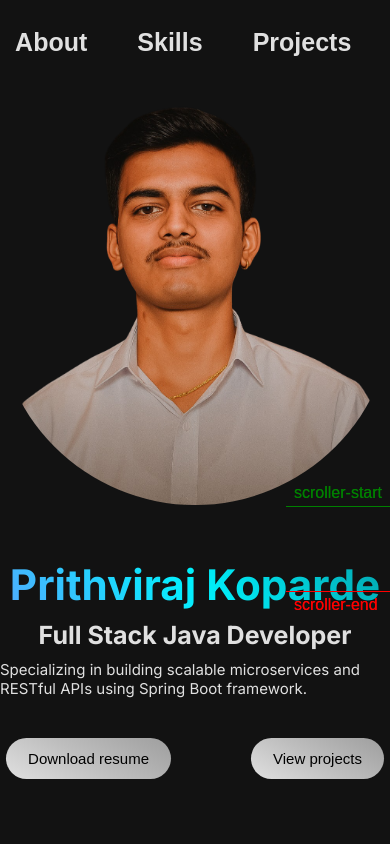
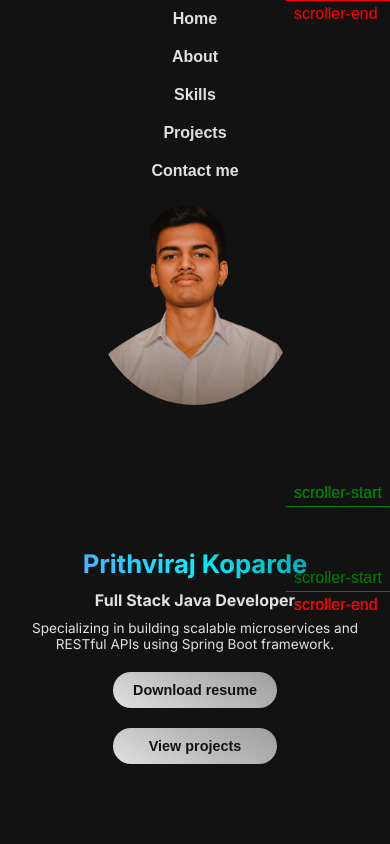
Before and after one commit to Prithviraj-Koparde/Portfolio-Website, a plain HTML site: page index.html in a window 390 px wide. Shown: the top 844 px of the page. Drawn offline with nearby package versions, Linux system fonts and the light colour scheme.

Commit message:
page 1 responsive done

```diff
--- a/script.js
+++ b/script.js
@@ -184,18 +184,28 @@ const skills = [
     { selector: ".aws-load", percent: 40 }
 ];
 
-skills.forEach((skill, index) => {
-    const loader = document.querySelector(skill.selector);
-    const percentage = document.querySelectorAll(".loader-percentage")[index];
-    let count = 0;
 
-    let loadTime = setInterval(() => {
-        if (count <= skill.percent) {
-            count++;
-            loader.style.width = `${count}%`
-            percentage.textContent = `${count}%`
-        } else {
-            clearInterval(loadTime);
-        }
-    }, 20);
-});
+
+ScrollTrigger.create({
+    trigger: "#frontend",
+    scroller: "body",
+    markers: true,
+    start: "top 70%",
+    once: true,
+    onEnter: () => {
+        skills.forEach((skill, index) => {
+            const loader = document.querySelector(skill.selector)
+            const percentage = document.querySelectorAll(".loader-percentage")[index]
+            let count = 0
+
+            const loadTime = setInterval(() => {
+                if (count <= skill.percent) {
+                    count++
+                    loader.style.width = `${count}%`
+                    percentage.textContent = `${count}%`
+                }
+                else clearInterval(loadTime)
+            }, 20)
+        })
+    }
+})
--- a/style.css
+++ b/style.css
@@ -17,9 +17,10 @@ body {
     width: 100%;
     max-width: 100vw;
     background-color: #121212;
-    z-index: 0;
     padding-top: 100px;
 }
+
+/* ----------------nav-bar------------------ */
 
 nav {
     position: fixed;
@@ -32,14 +33,17 @@ nav {
     height: 10%;
     width: 100%;
     background-color: #121212;
+    flex-wrap: wrap;
+    padding: 0 10px;
 }
 
 nav a {
     font-family: "Poppins", sans-serif;
-    font-size: 25px;
+    font-size: 1.4rem;
     font-weight: 700;
     color: #E0E0E0;
     text-decoration: none;
+    transition: color 0.3s ease;
 }
 
 nav a:hover {
@@ -58,70 +62,164 @@ nav a:hover {
 
 #profile-pic img {
     height: 400px;
+    width: 400px;
     border-radius: 100%;
+    object-fit: cover;
 }
+
+/* -----------------------intro-section--------------------------- */
 
 #intro {
     font-family: "Inter", sans-serif;
     display: flex;
     flex-direction: column;
     align-items: center;
-    justify-content: first baseline;
+    justify-content: start;
     height: 35%;
     width: 100%;
-    margin-top: 50px;
+    margin-top: 40px;
+    text-align: center;
+    padding: 0px 20px;
 }
 
 #intro h1 {
-    font-size: 5vh;
+    font-size: 2.8rem;
     background: linear-gradient(55deg, #4facfe, #00f2fe, #02a8b1);
     -webkit-background-clip: text;
     background-clip: text;
     -webkit-text-fill-color: transparent;
     margin-bottom: 10px;
+    line-height: 1.2;
 }
 
 #intro h1:hover {
     background: linear-gradient(55deg, #02a8b1, #00f2fe, #4facfe);
     -webkit-background-clip: text;
-    background-clip: text;
     -webkit-text-fill-color: transparent;
     transition: 1s;
     cursor: pointer;
 }
 
 #intro h2 {
-    font-size: 25px;
+    font-size: 1.3rem;
     margin-bottom: 10px;
     color: #E0E0E0;
 }
 
 #intro p {
-    font-size: 15px;
-    margin-bottom: 20px;
+    font-size: 1rem;
+    max-width: 600px;
     color: #E0E0E0;
 }
 
 #buttons {
     display: flex;
     flex-direction: row;
-    gap: 80px;
+    gap: 40px;
     margin-top: 20px;
+    flex-wrap: wrap;
+    justify-content: center;
 }
 
 #buttons button {
     background: linear-gradient(30deg, #E0E0E0, #BDBDBD, #9E9E9E);
-    padding: 12px 22px;
+    padding: 12px 24px;
     border-radius: 50px;
     border: none;
-    font-size: 15px;
+    font-size: 1rem;
+    font-weight: 600;
+    color: #121212;
+    transition: all 0.4s ease;
 }
 
 #buttons button:hover {
     background: linear-gradient(30deg, #9E9E9E, #BDBDBD, #E0E0E0);
     box-shadow: 0px 0px 20px #E0E0E0;
     cursor: pointer;
-    transition: 0.5s;
+}
+
+/* --------------- section-1-responsive----------------- */
+    /* tablets <=1024px */
+
+@media (max-width: 1024px) {
+    nav {
+        gap: 30px;
+    }
+    #profile-pic img {
+        height: 300px;
+        width: 300px;
+    }
+    #intro h1 {
+        font-size: 2.3rem;
+    }
+}
+
+    /* mobiles <= 768px */
+
+@media (max-width: 768px) {
+    nav{
+        gap: 20px;
+        flex-wrap: wrap;
+        padding: 10px 0px;
+    }
+
+    nav a {
+        font-size: 1.1rem;
+    }
+
+    #profile-pic img{
+        height: 250px;
+        width: 250px;
+    }
+
+    #intro h1 {
+        font-size: 2rem;
+    }
+    #intro h2 {
+        font-size: 1.1rem;
+    }
+    #intro p {
+        font-size: 0.9rem;
+    }
+    #buttons {
+        flex-direction: column;
+        gap: 20px;
+    }
+}
+
+    /* small phones <= 480px */
+
+@media (max-width: 480px) {
+    nav{
+        flex-direction: column;
+        height: auto;
+        gap: 20px;
+        flex-wrap: wrap;
+        padding: 10px 0px;
+    }
+
+    nav a {
+        font-size: 1rem;
+    }
+
+    #profile-pic img{
+        height: 200px;
+        width: 200px;
+    }
+
+    #intro h1 {
+        font-size: 1.6rem;
+    }
+    #intro h2 {
+        font-size: 1rem;
+    }
+    #intro p {
+        font-size: 0.85rem;
+    }
+    #buttons button{
+        font-size: 0.9rem;
+        padding: 10px 20px;
+    }
 }
 
 
@@ -305,7 +403,7 @@ h1 {
 }
 
 #section-2-bottom-right #experience h1 {
-    font-family: "Inter", sans-serif;
+    font-family: "Poppins", sans-serif;
     font-weight: 600;
     background: linear-gradient(55deg, #4facfe, #00f2fe, #02a8b1);
     -webkit-background-clip: text;
@@ -360,7 +458,7 @@ h1 {
 }
 
 #education h1 {
-    font-family: "Inter", sans-serif;
+    font-family: "Poppins", sans-serif;
     font-weight: 600;
     background: linear-gradient(55deg, #4facfe, #00f2fe, #02a8b1);
     -webkit-background-clip: text;
@@ -398,7 +496,7 @@ h1 {
 }
 
 #interests h1 {
-    font-family: "Inter", sans-serif;
+    font-family: "Poppins", sans-serif;
     font-weight: 600;
     background: linear-gradient(55deg, #4facfe, #00f2fe, #02a8b1);
     -webkit-background-clip: text;
@@ -430,7 +528,7 @@ h1 {
 }
 
 #section-3-top-h1 {
-    font-family: "Inter", sans-serif;
+    font-family: "Poppins", sans-serif;
     font-size: clamp(1.8rem, 4vw, 3rem);
     background: linear-gradient(30deg, #4facfe, #00f2fe, #02a8b1);
     -webkit-background-clip: text;
@@ -465,7 +563,7 @@ h1 {
 }
 
 #section-3-main h1 {
-    font-family: "Inter", sans-serif;
+    font-family: "Poppins", sans-serif;
     font-size: 1.5rem;
     margin-bottom: 1rem;
     color: #E0E0E0;
```
